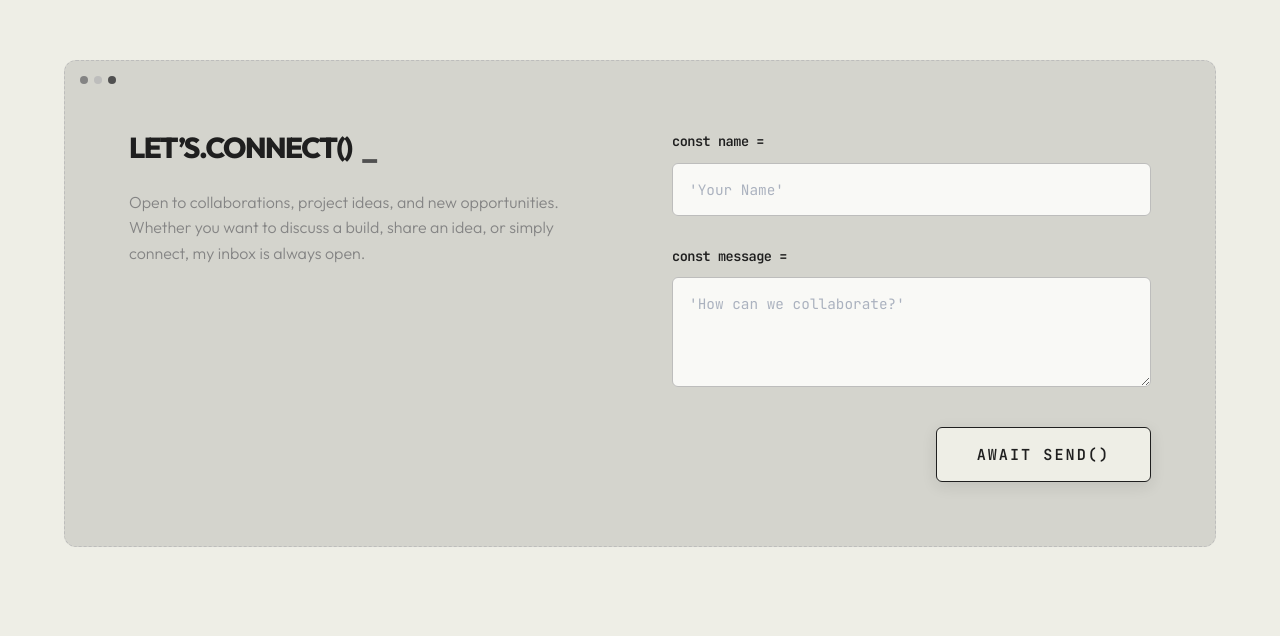
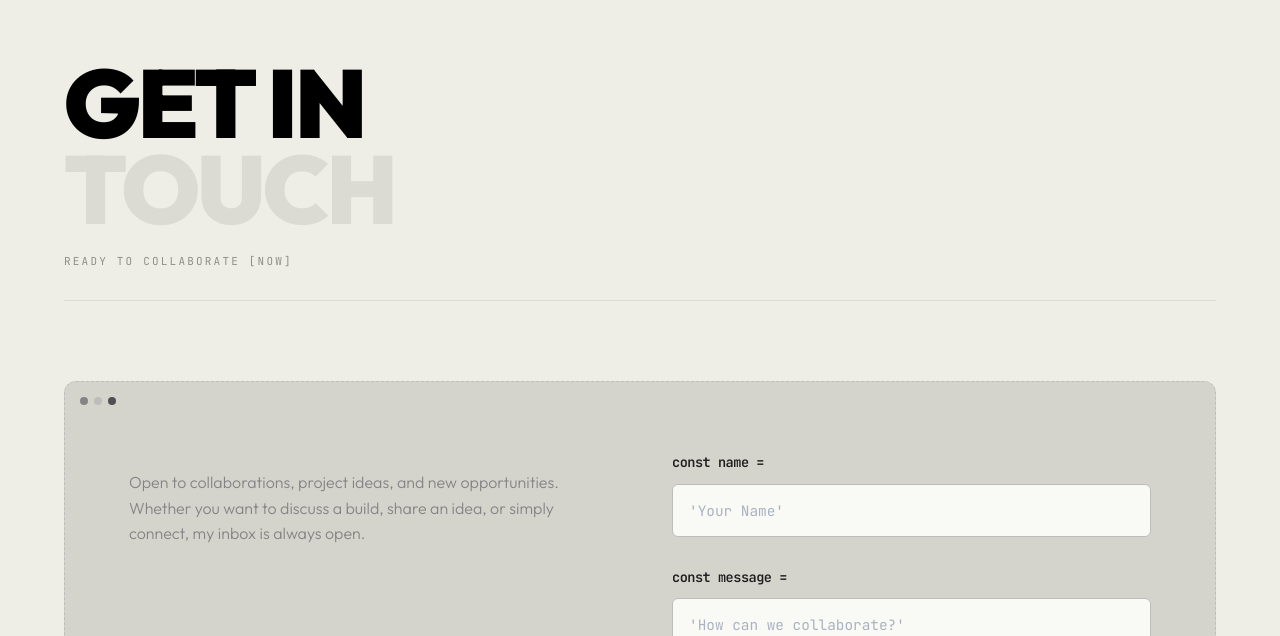
Before and after one commit to TharukiJ/Portfolio-3, a Next.js app: page / in a window 1280 px wide. Shown: the part 6024-6660 px from the top of the page. Built offline with nearby package versions, Linux system fonts and the light colour scheme; a web font is replaced by a local one.

Commit message:
Update ContactSection.jsx

```diff
--- a/app/components/ContactSection.jsx
+++ b/app/components/ContactSection.jsx
@@ -96,15 +96,19 @@ export default function ContactSection() {
   };
 
   return (
-    <section id="contact" className="contact section-padding" ref={sectionRef}>
+    <section id="contact" className={`contact section-padding reveal ${animActive ? "active" : ""}`} ref={sectionRef}>
+      <div className="section-header-modern">
+        <div className="section-title-group">
+          <h2 className="section-title-main">GET IN</h2>
+          <h2 className="section-title-sub">TOUCH</h2>
+          <div className="section-executing-functions">READY TO COLLABORATE [NOW]</div>
+        </div>
+      </div>
       <div
         className={`contact-card anim-fade-up ${animActive ? "anim-active" : ""}`}
         id="contact-main-card"
       >
         <div className="contact-header">
-          <h2 className="section-title" id="typing-contact-title" ref={titleRef}>
-            LET’S.CONNECT()
-          </h2>
           <p>
             Open to collaborations, project ideas, and new opportunities. Whether you want to discuss a
             build, share an idea, or simply connect, my inbox is always open.
```
